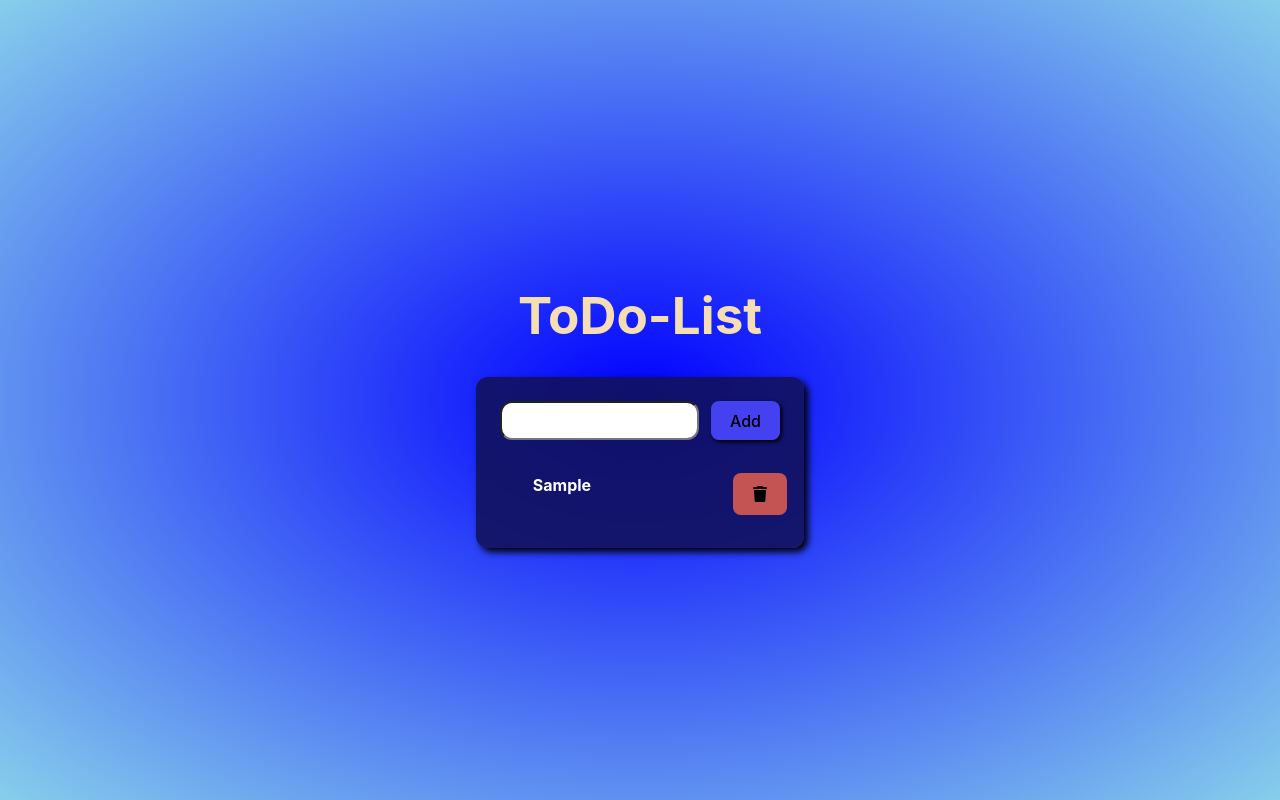
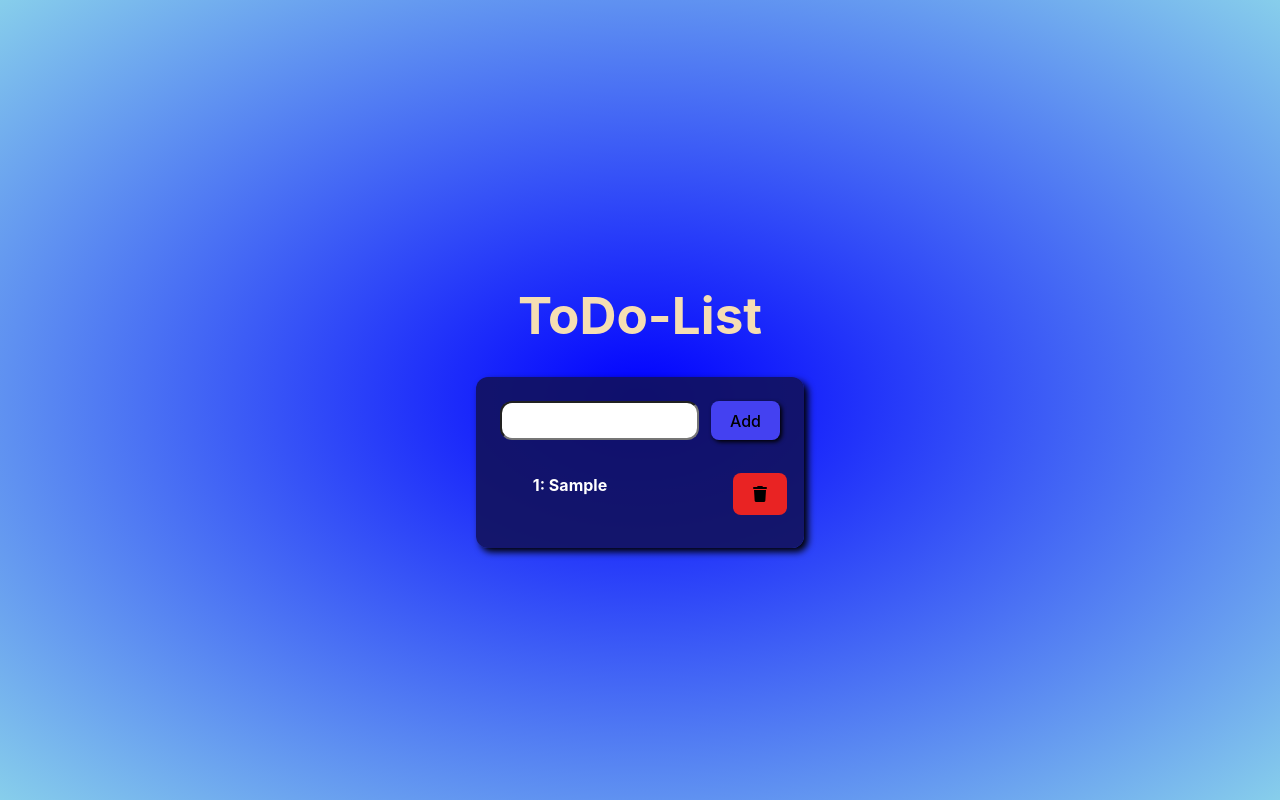
Before and after one commit to usama24khan/todo-list, a React (Vite) app: page / in a window 1280 px wide. Both pictures are taken after typing "Sample" into the empty fields and a click on the button "Add". Built offline with nearby package versions, Linux system fonts and the light colour scheme.

Commit message:
alert function added

```diff
--- a/src/App.css
+++ b/src/App.css
@@ -84,7 +84,7 @@
 .del{
   padding: 1;
   margin-left: 9px;
-  background-color: rgb(196, 84, 84);
+  background-color: rgb(233, 35, 35);
   color: black;
 }
 .del:hover{
--- a/src/componets/Todo.jsx
+++ b/src/componets/Todo.jsx
@@ -8,8 +8,14 @@ function Todo() {
          setInputText(e.target.value)
     }
     const clickHandler = (inputText)=>{
+      if(inputText == ""){
+        alert("Please type Something in Todo ")
+      }else{
+
+
           setLists(list=>[...lists,inputText])
           setInputText("")
+        }
     }
     const del= (index)=>{
       console.log(lists)
@@ -34,7 +40,7 @@ function Todo() {
         <div className="lists-container">
           <ol>{lists.length<1 && <p>Nothing To show</p>}
            {lists.map((list,index)=>
-        <li key={index}>  {list} <button onClick={()=>del(index)} className='btn del'><i class="fa-solid fa-trash"></i></button></li>
+        <li key={index}> {index+1}: {list} <button onClick={()=>del(index)} className='btn del'><i class="fa-solid fa-trash"></i></button></li>
         )}
         </ol>
         </div>
```
